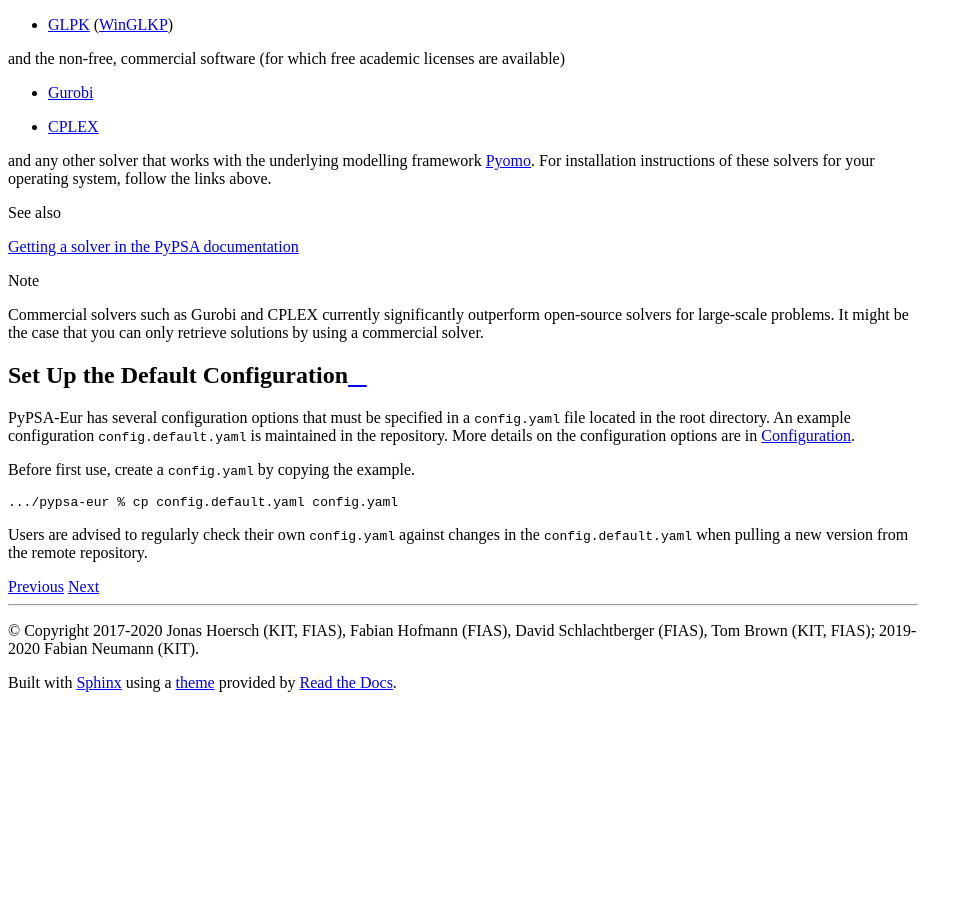
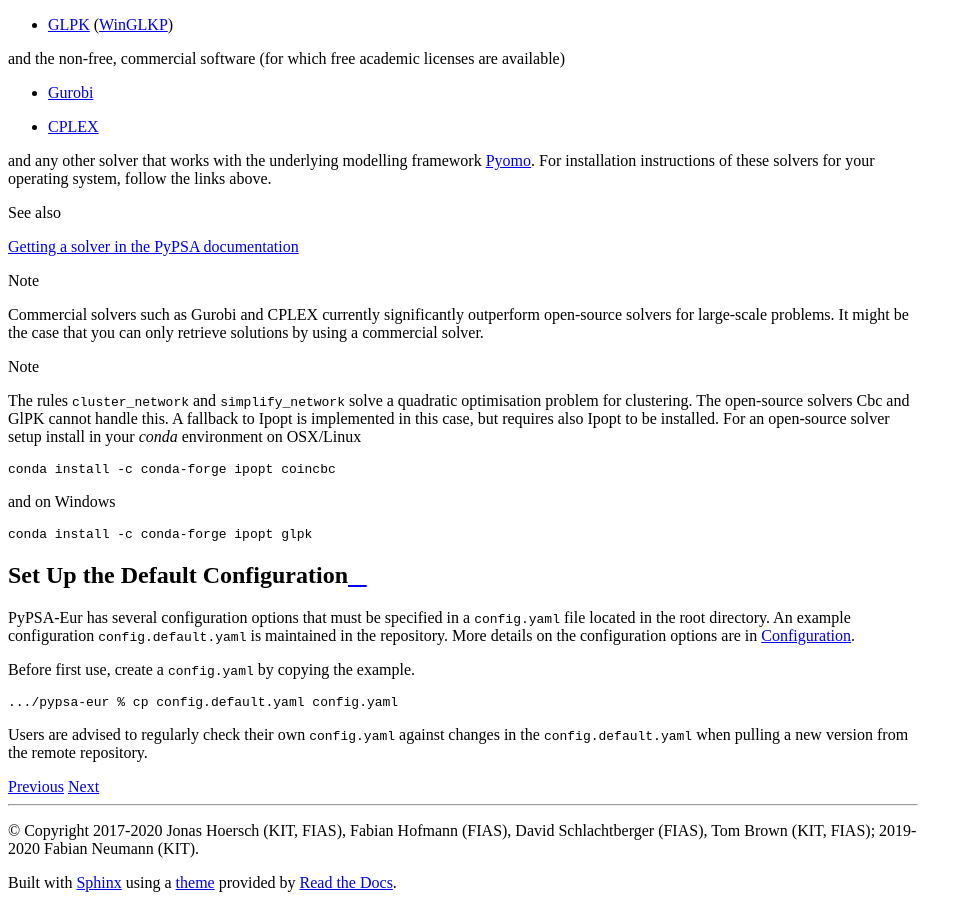
Before and after one commit to PyPSA/PyPSA, a Sphinx documentation site: the page built from doc/installation.rst, in a window 1280 px wide and 900 px high, scrolled down 1475 px. Shown: the whole window, without its empty margins (0-973 px from the left). Built offline with Sphinx 7.4.7 and the Read the Docs theme 2.0.0, drawn with Linux system fonts in a browser that asks for light colours; before the commit the page ends 2175 px from its top, so only the background shows below that.

Commit message:
doc: note on open-source solver setup [skip travis]

```diff
--- a/doc/installation.rst
+++ b/doc/installation.rst
@@ -60,7 +60,8 @@ and the non-free, commercial software (for which free academic licenses are avai
 - `Gurobi <https://www.gurobi.com/documentation/8.1/remoteservices/installation.html>`_
 - `CPLEX <https://www.ibm.com/products/ilog-cplex-optimization-studio>`_
 
-and any other solver that works with the underlying modelling framework `Pyomo <http://www.pyomo.org/>`_. For installation instructions of these solvers for your operating system, follow the links above.
+and any other solver that works with the underlying modelling framework `Pyomo <http://www.pyomo.org/>`_.
+For installation instructions of these solvers for your operating system, follow the links above.
 
 .. seealso::
     `Getting a solver in the PyPSA documentation <https://pypsa.readthedocs.io/en/latest/installation.html#getting-a-solver-for-linear-optimisation>`_
@@ -68,6 +69,22 @@ and any other solver that works with the underlying modelling framework `Pyomo <
 .. note::
     Commercial solvers such as Gurobi and CPLEX currently significantly outperform open-source solvers for large-scale problems.
     It might be the case that you can only retrieve solutions by using a commercial solver.
+
+.. note::
+    The rules :mod:`cluster_network` and :mod:`simplify_network` solve a quadratic optimisation problem for clustering.
+    The open-source solvers Cbc and GlPK cannot handle this. A fallback to Ipopt is implemented in this case, but requires
+    also Ipopt to be installed. For an open-source solver setup install in your `conda` environment on OSX/Linux
+
+    .. code:: bash
+
+        conda install -c conda-forge ipopt coincbc
+
+    and on Windows
+
+    .. code:: bash
+
+        conda install -c conda-forge ipopt glpk
+
 
 .. _defaultconfig:
 
```
